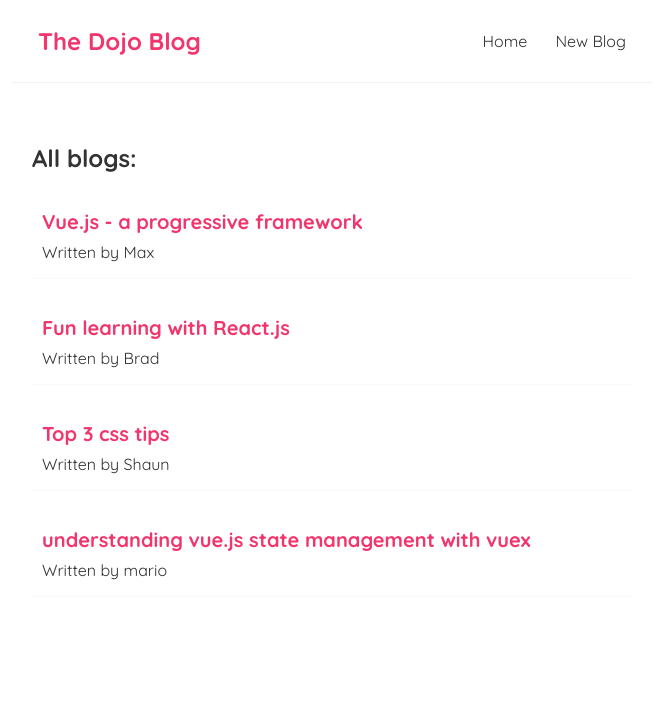
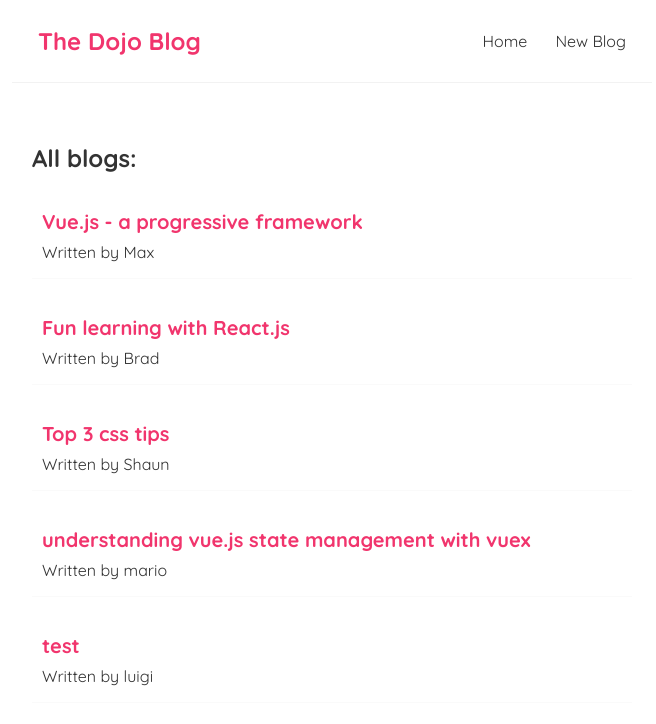
Before and after one commit to VisheshSingh/ninjadojo, a React (Create React App) app: page / in a window 1280 px wide. Shown: the top 724 px of the page, without its empty margins (308-964 px from the left). Built offline with nearby package versions, Linux system fonts and the light colour scheme; data requests are answered from the project's data file.

Commit message:
programmatic redirect 🔀

```diff
--- a/data/db.json
+++ b/data/db.json
@@ -23,6 +23,12 @@
       "description": "Vuex is a state management pattern + library for Vue.js applications. It serves as a centralized store for all the components in an application, with rules ensuring that the state can only be mutated in a predictable fashion",
       "author": "mario",
       "id": 4
+    },
+    {
+      "title": "test",
+      "description": "testing",
+      "author": "luigi",
+      "id": 5
     }
   ]
 }
--- a/src/components/Create.js
+++ b/src/components/Create.js
@@ -1,6 +1,6 @@
 import React, { useState } from 'react';
 
-const Create = () => {
+const Create = (props) => {
   const [title, setTitle] = useState('');
   const [description, setDescription] = useState('');
   const [author, setAuthor] = useState('mario');
@@ -16,7 +16,14 @@ const Create = () => {
         'Content-Type': 'application/json',
       },
       body: JSON.stringify(blog),
-    });
+    })
+      .then((res) => {
+        console.log(res);
+        if (res.status === 201 && res.ok) {
+          props.history.push('/');
+        }
+      })
+      .catch((err) => console.log(err.message));
     setTitle('');
     setDescription('');
     setAuthor('mario');
```
Also changed, not shown: 2 other files (tests, documents, lock files or other folders).
